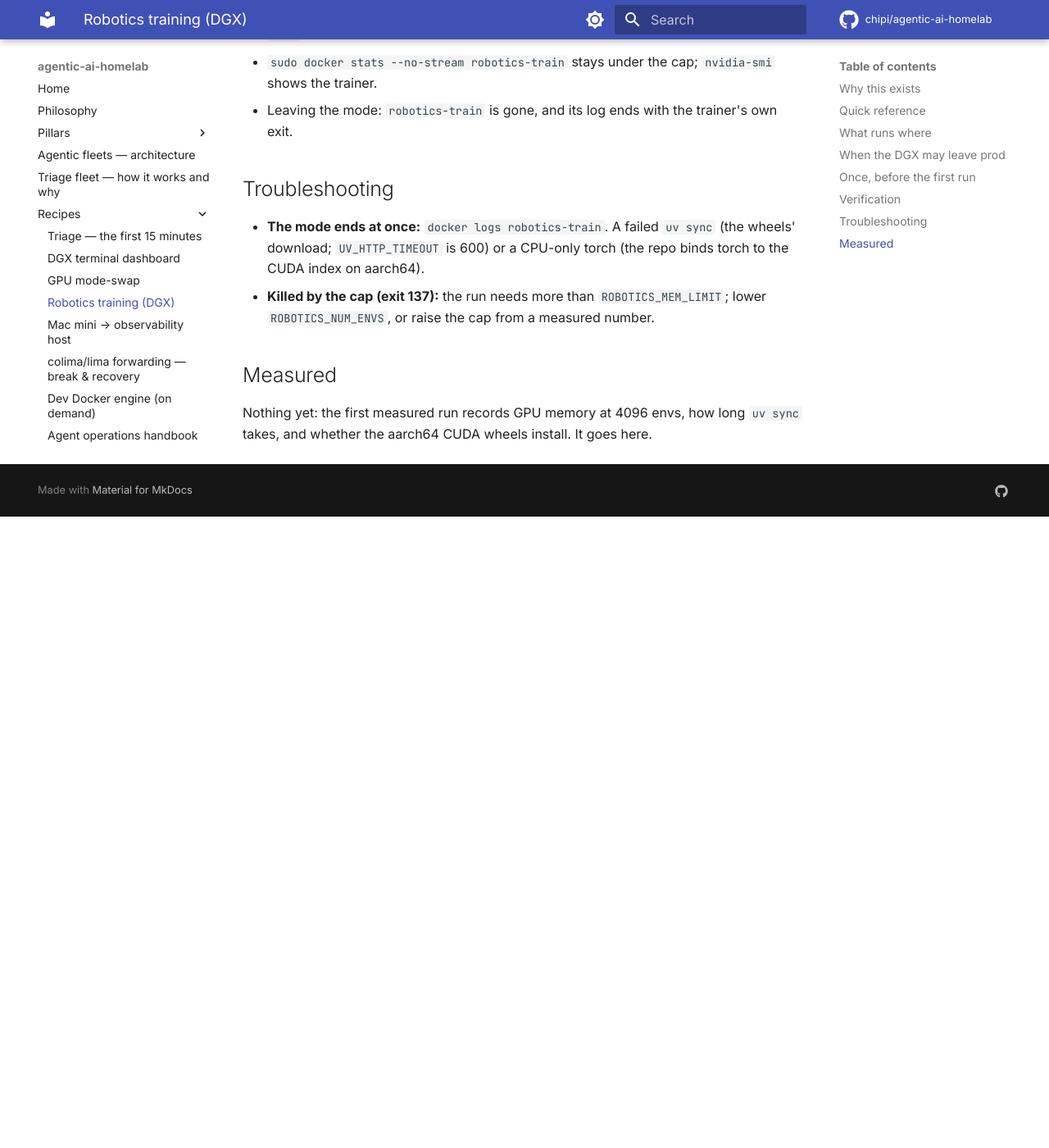
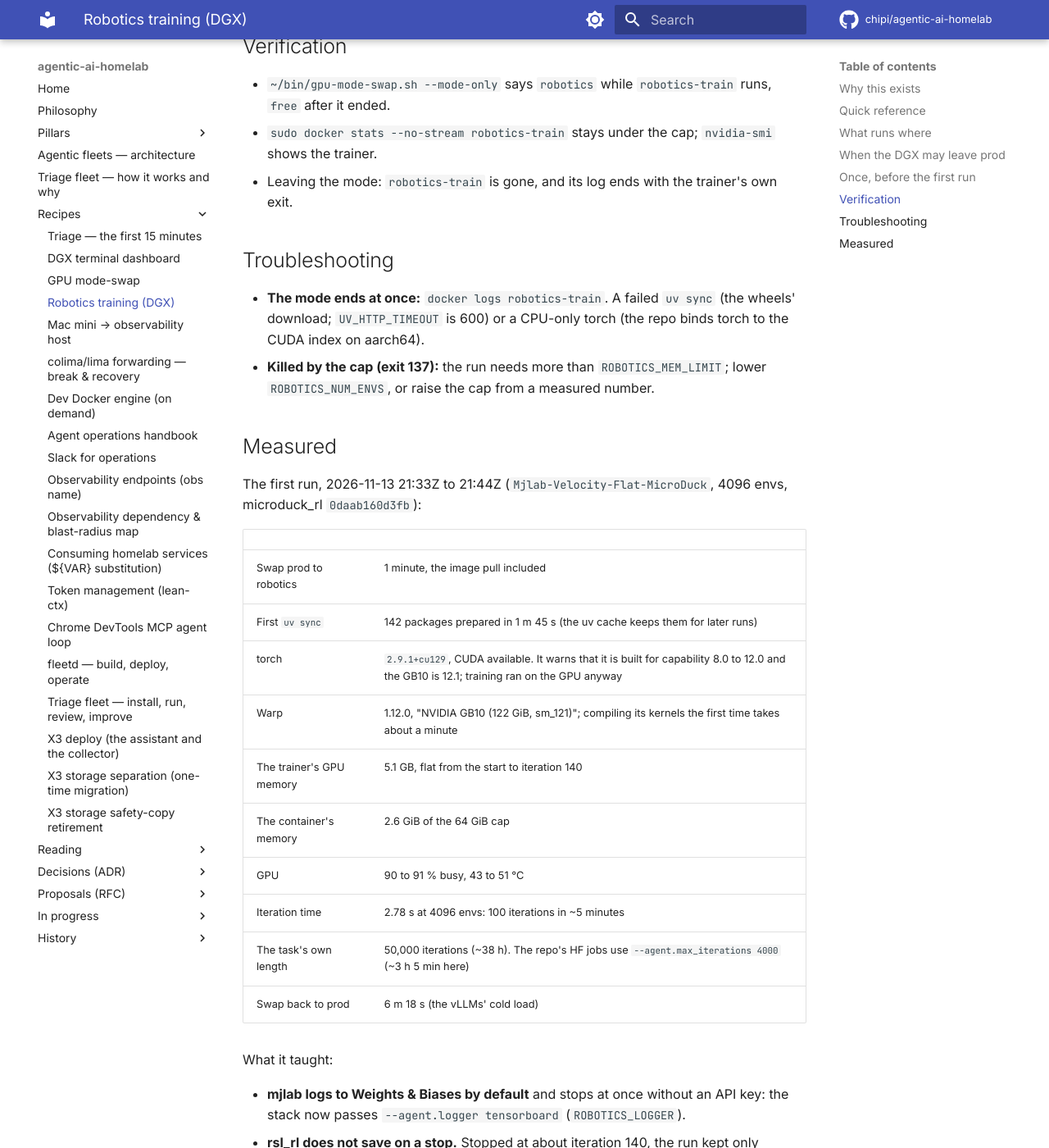
Before and after one commit to chipi/agentic-ai-homelab, an MkDocs documentation site: the page built from docs/recipes/robotics-training.md, in a window 1280 px wide and 1400 px high, scrolled down 2009 px. Shown: the whole window at 82% size. Built offline with MkDocs 1.6.1 and Material for MkDocs 9.7.7, drawn with Linux system fonts in a browser that asks for light colours; comment, search, counter and statistics services are not loaded; before the commit the page ends 2639 px from its top, so only the background shows below that; some of the changed text lies outside the part shown.

Commit message:
robotics: the first measured run, and what it changed
The first run on the DGX, 2026-11-13 21:33Z to 21:44Z, 4096 envs: torch
2.9.1+cu129 with CUDA (it warns the GB10's capability 12.1 is above its
12.0, and trains on the GPU anyway); the trainer's GPU memory 5.1 GB
and the container's 2.6 GiB, flat; 2.78 s an iteration; the swap to
robotics 1 minute, back to prod 6 m 18 s. All in the recipe's Measured
section.

Two things it changed:
- mjlab's default logger is wandb, which stops at once without an API
  key: the stack passes --agent.logger tensorboard (ROBOTICS_LOGGER).
- rsl_rl does not save on a stop: stopped at about iteration 140, the
  run kept only model_0.pt. The compose comment and the recipe said the
  grace period lets it write a checkpoint; that was wrong, and both now
  say to set --agent.save_interval and stop after a save.

The recipe names a full run: --agent.max_iterations 4000
--agent.save_interval 100, ROBOTICS_MAX_RUNTIME=3h30m, after the
nightly.

docs-build: built (strict). docker compose config: valid.

Co-Authored-By: Claude Opus 5.5 <noreply@anthropic.com>
Claude-Session: https://claude.ai/code/session_014cvkLDhZiuT6G7yUUfGC4i

````diff
--- a/docs/recipes/robotics-training.md
+++ b/docs/recipes/robotics-training.md
@@ -17,7 +17,7 @@ sudo -u ops /home/ops/agentic-ai-homelab/infra/robotics/microduck/prepare.sh   #
 ~/bin/gpu-mode-swap.sh robotics          # every vLLM and Ollama down; training up
 ~/bin/gpu-mode-swap.sh --mode-only       # robotics, while it runs
 sudo docker logs -f robotics-train       # uv sync, then the trainer's output
-~/bin/gpu-mode-swap.sh prod              # stops the training (SIGINT, 120 s to write a checkpoint), prod back
+~/bin/gpu-mode-swap.sh prod              # stops the training (no save on stop: see Measured), prod back
 ```
 
 ## What runs where
@@ -40,6 +40,7 @@ on the DGX (not in git), as for the vLLM stacks:
 | `ROBOTICS_MEM_LIMIT` | `64g` | the container's memory cap: GB10 memory is one pool for CPU and GPU (121 GiB) |
 | `ROBOTICS_MAX_RUNTIME` | `2h` | one run's bound |
 | `ROBOTICS_NUM_ENVS` | `4096` | parallel environments |
+| `ROBOTICS_LOGGER` | `tensorboard` | mjlab's default is `wandb`, which stops at once without an API key (the first run, 2026-11-13) |
 | `ROBOTICS_TRAIN_ARGS` | | more trainer flags, e.g. `--agent.resume True --agent.load-checkpoint ...` to resume |
 
 ## When the DGX may leave prod
@@ -70,5 +71,32 @@ sudo -u ops /home/ops/agentic-ai-homelab/infra/robotics/microduck/prepare.sh
 
 ## Measured
 
-Nothing yet: the first measured run records GPU memory at 4096 envs, how long `uv sync` takes, and
-whether the aarch64 CUDA wheels install. It goes here.
+The first run, 2026-11-13 21:33Z to 21:44Z (`Mjlab-Velocity-Flat-MicroDuck`, 4096 envs, microduck_rl
+`0daab160d3fb`):
+
+| | |
+|---|---|
+| Swap prod to robotics | 1 minute, the image pull included |
+| First `uv sync` | 142 packages prepared in 1 m 45 s (the uv cache keeps them for later runs) |
+| torch | `2.9.1+cu129`, CUDA available. It warns that it is built for capability 8.0 to 12.0 and the GB10 is 12.1; training ran on the GPU anyway |
+| Warp | 1.12.0, "NVIDIA GB10 (122 GiB, sm_121)"; compiling its kernels the first time takes about a minute |
+| The trainer's GPU memory | 5.1 GB, flat from the start to iteration 140 |
+| The container's memory | 2.6 GiB of the 64 GiB cap |
+| GPU | 90 to 91 % busy, 43 to 51 °C |
+| Iteration time | 2.78 s at 4096 envs: 100 iterations in ~5 minutes |
+| The task's own length | 50,000 iterations (~38 h). The repo's HF jobs use `--agent.max_iterations 4000` (~3 h 5 min here) |
+| Swap back to prod | 6 m 18 s (the vLLMs' cold load) |
+
+What it taught:
+
+- **mjlab logs to Weights & Biases by default** and stops at once without an API key: the stack now
+  passes `--agent.logger tensorboard` (`ROBOTICS_LOGGER`).
+- **rsl_rl does not save on a stop.** Stopped at about iteration 140, the run kept only `model_0.pt`
+  (and its ONNX). Set `--agent.save_interval` (e.g. 100: one save every ~5 minutes) in
+  `ROBOTICS_TRAIN_ARGS`, and stop just after a save.
+- **The memory is small.** ~8 GB in all would fit beside prod on the numbers, but prod with another GPU
+  user is what the DGX's hard wedges were tied to (see gpu-mode-swap.sh), so robotics stays its own mode.
+
+A full run: `ROBOTICS_TRAIN_ARGS="--agent.max_iterations 4000 --agent.save_interval 100"` and
+`ROBOTICS_MAX_RUNTIME=3h30m`, in a window of about 3 h 45 min with the swaps; after the nightly is done
+(it runs from 00:00Z; infra keeps 23:45Z to 03:00Z clear).
````
Also changed, not shown: 1 other file.
